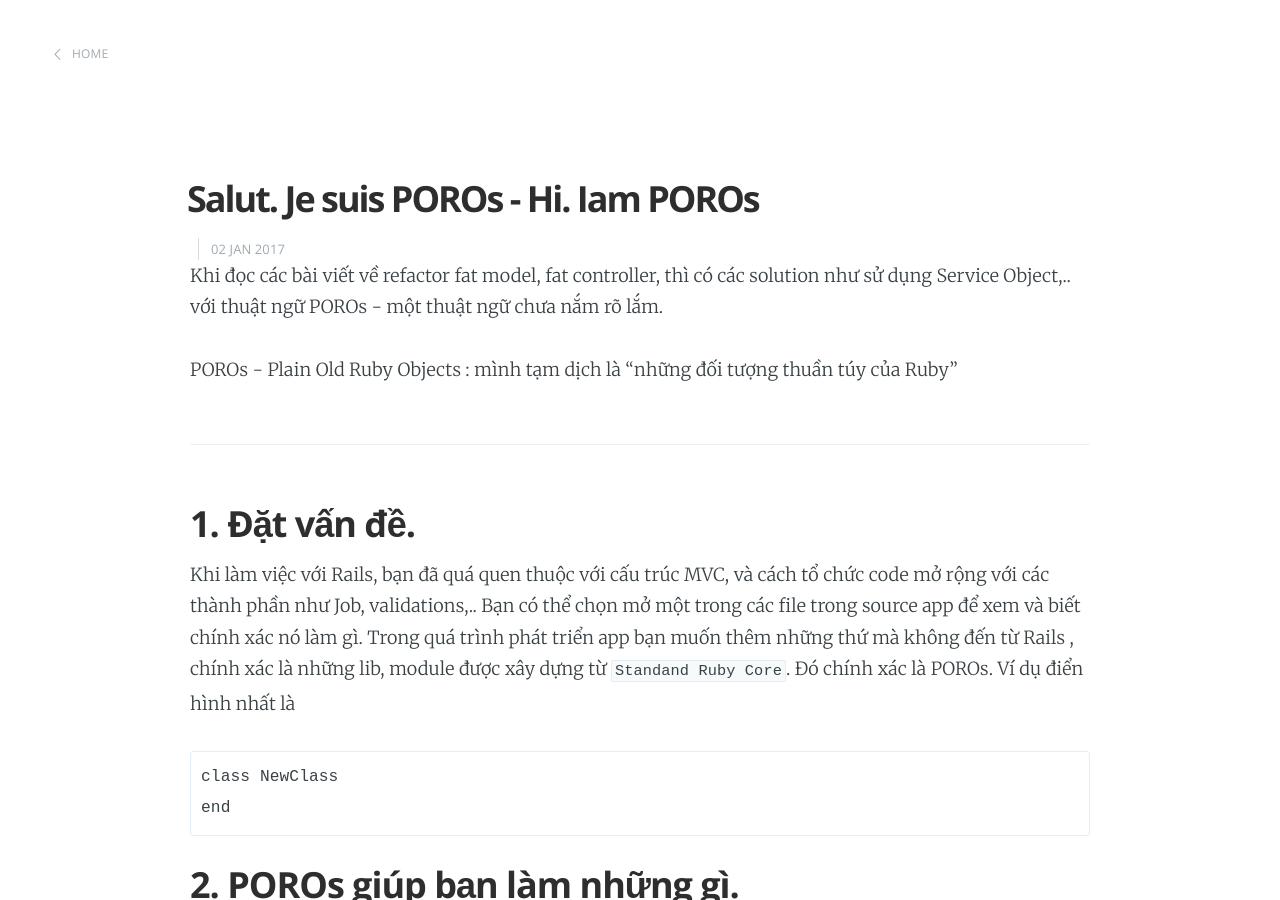
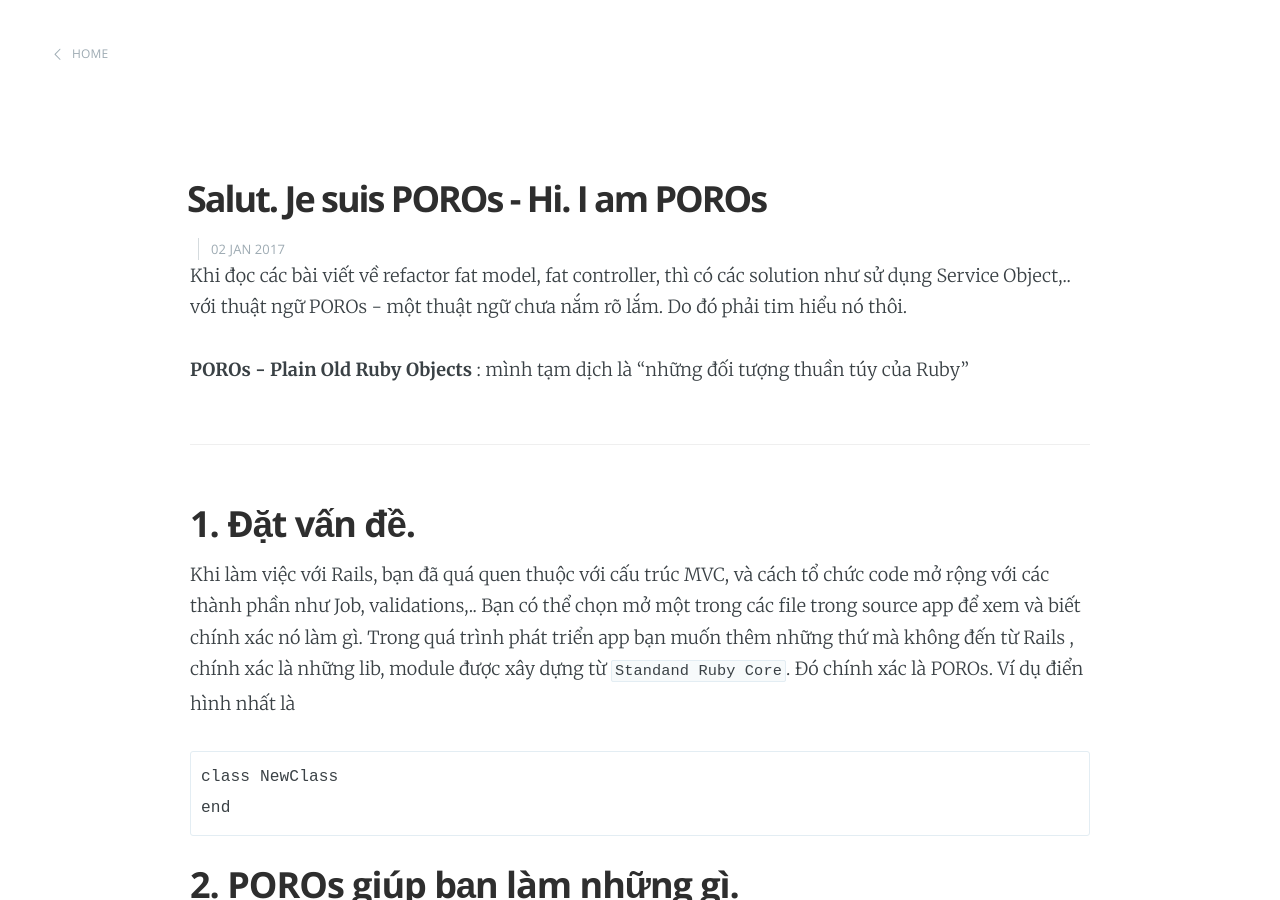
Before and after one commit to trnthanhtu/trnthanhtu.github.io, a Jekyll site: the page built from _posts/2017-01-02-POROs.markdown, in a window 1280 px wide and 900 px high. Built offline with Jekyll 4.4.1, drawn with Linux system fonts in a browser that asks for light colours; some of the changed text lies outside the part shown.

Commit message:
Fix convesion

```diff
--- a/_posts/2017-01-02-POROs.markdown
+++ b/_posts/2017-01-02-POROs.markdown
@@ -1,14 +1,15 @@
 ---
 layout: post
-title:  "Salut. Je suis POROs - Hi. Iam POROs"
+title:  "Salut. Je suis POROs - Hi. I am POROs"
 date:   2017-01-02 00:00:00
 ---
 
-Khi đọc các bài viết về refactor fat model, fat controller, thì có các solution như sử dụng Service Object,.. với thuật ngữ POROs - một thuật ngữ chưa nắm rõ lắm.
+Khi đọc các bài viết về refactor fat model, fat controller, thì có các solution như sử dụng Service Object,.. với thuật ngữ POROs - một thuật ngữ chưa nắm rõ lắm. Do đó phải tim hiểu nó thôi.
 
-POROs - Plain Old Ruby Objects : mình tạm dịch là "những đối tượng thuần túy của Ruby"
+**POROs - Plain Old Ruby Objects** : mình tạm dịch là "những đối tượng thuần túy của Ruby"
 
 ---
+
 ## 1. Đặt vấn đề.
 Khi làm việc với Rails, bạn đã quá quen thuộc với cấu trúc MVC, và cách tổ chức code mở rộng với các thành phần như Job, validations,.. Bạn có thể chọn mở một trong các file trong source app để xem và biết chính xác nó làm gì.
 Trong quá trình phát triển app bạn muốn thêm những thứ mà không đến từ Rails , chính xác là những lib, module được xây dựng từ `Standand Ruby Core`. Đó chính xác là POROs.
```
Also changed, not shown: other parts of _posts/2017-01-02-POROs.markdown (+9 -7 lines).
